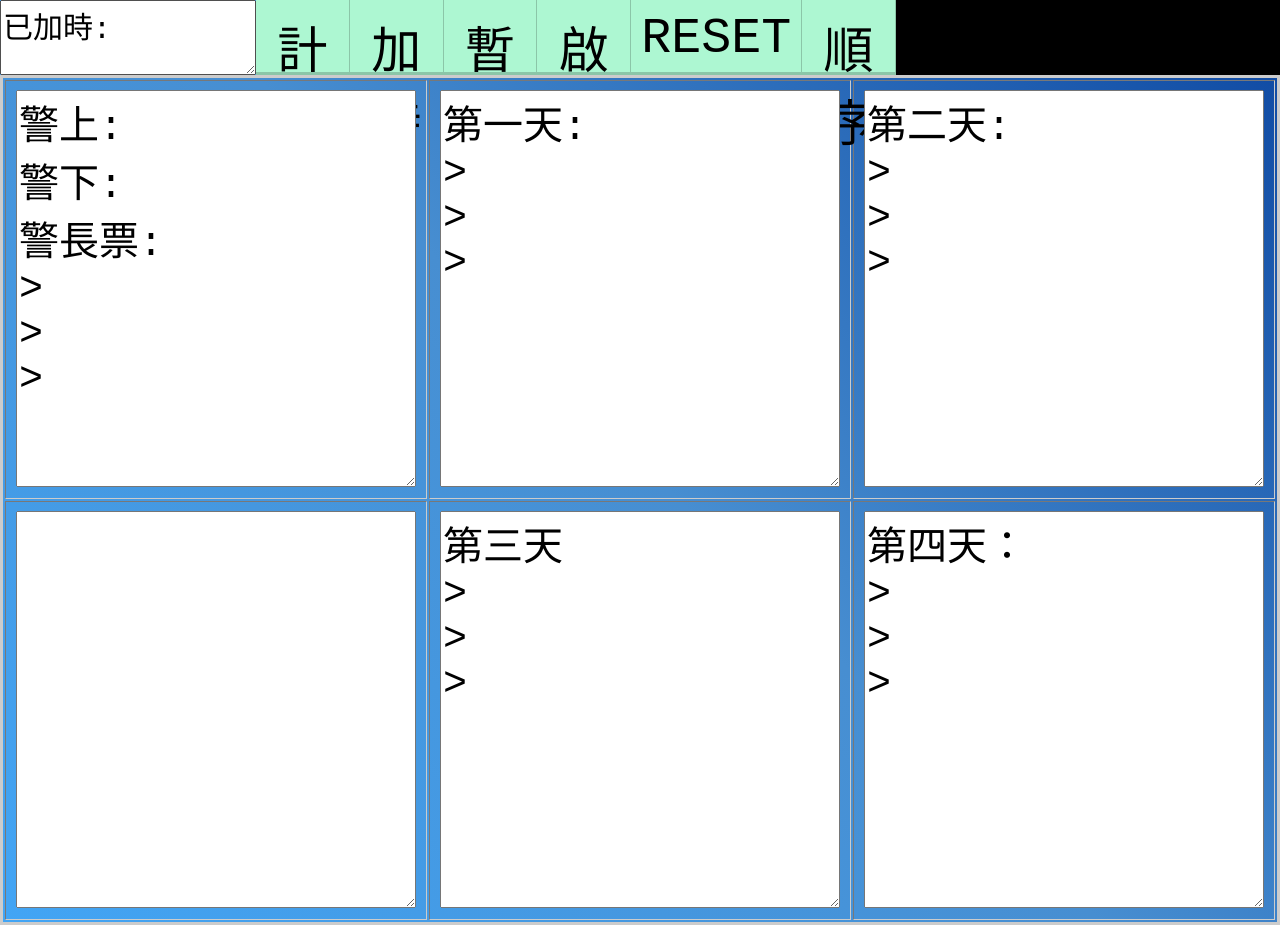
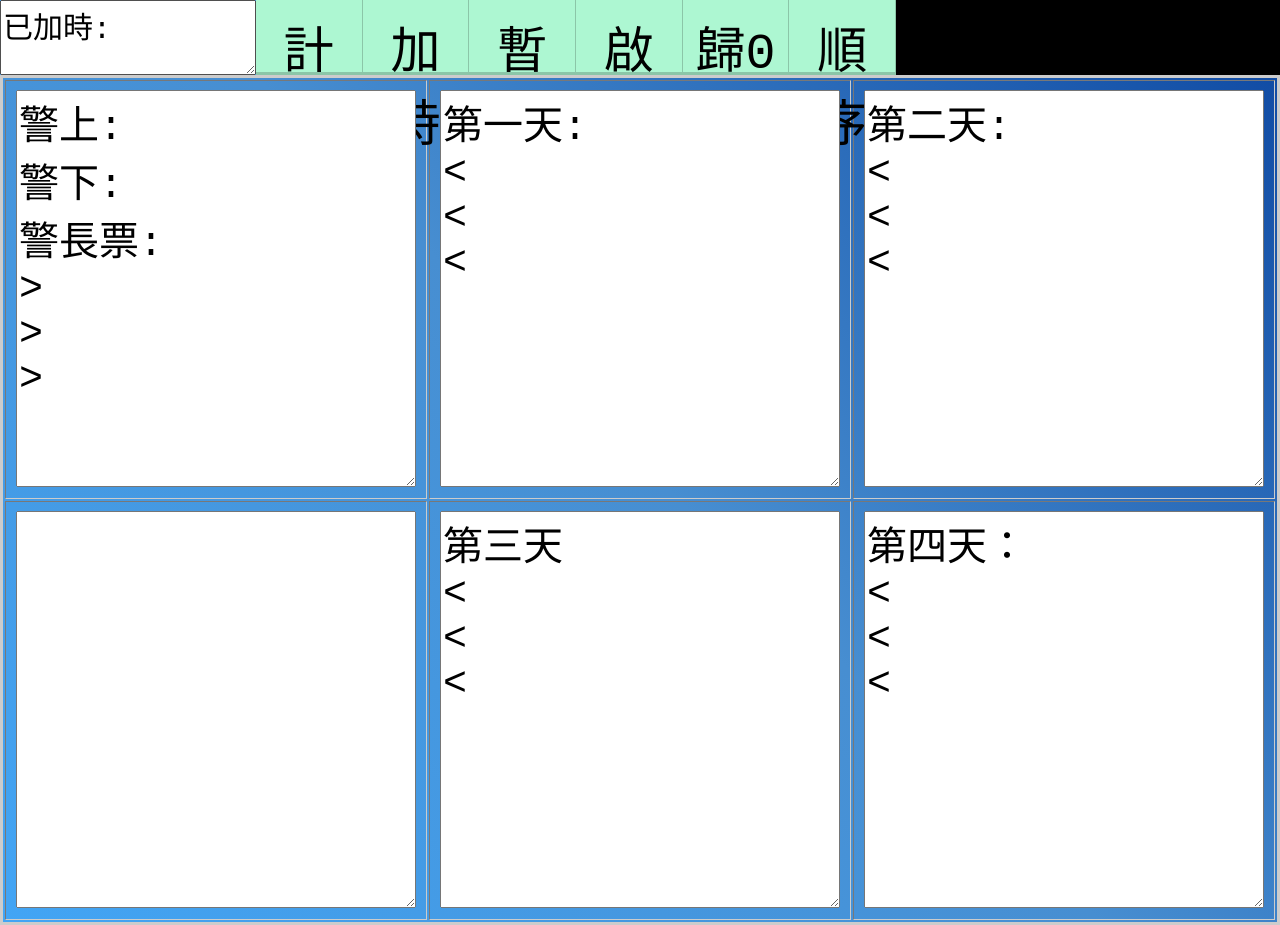
Before and after one commit to CarzySteven/Werewolf, a plain HTML site: page index.html in a window 1280 px wide. Drawn offline with Linux system fonts and the light colour scheme; a web font is replaced by a local one.

Commit message:
Fix 修改文字

```diff
--- a/index.html
+++ b/index.html
@@ -17,7 +17,7 @@
         <button class="btn-font" disabled onclick="add()" id="add" >加時</button>
         <button class="btn-font" onclick="stop()" >暫停</button>
         <button class="btn-font" onclick="start()" >啟動</button>
-        <button class="btn-font" onclick="zero()" >Reset</button>
+        <button class="btn-font" onclick="zero()" >歸0</button>
         <button onclick="say_sort()" id="say_sort" class="btn-font">順序</button>
       </div>
       <div class="time_word">
@@ -38,26 +38,26 @@
 >
 ></textarea></td>
         <td><textarea class="ticket">第一天:
->
->
-></textarea></td>
+<
+<
+<</textarea></td>
         <td><textarea class="ticket">第二天:
->
->
-></textarea></td>
+<
+<
+<</textarea></td>
 
       </tr>
       <tr>
         <td><textarea class="ticket">
         </textarea></td>
         <td><textarea class="ticket">第三天
->
->
-></textarea></td>
+<
+<
+<</textarea></td>
         <td><textarea class="ticket">第四天：
->
->
-></textarea></td>
+<
+<
+<</textarea></td>
 
       </tr>
     </table>
```
